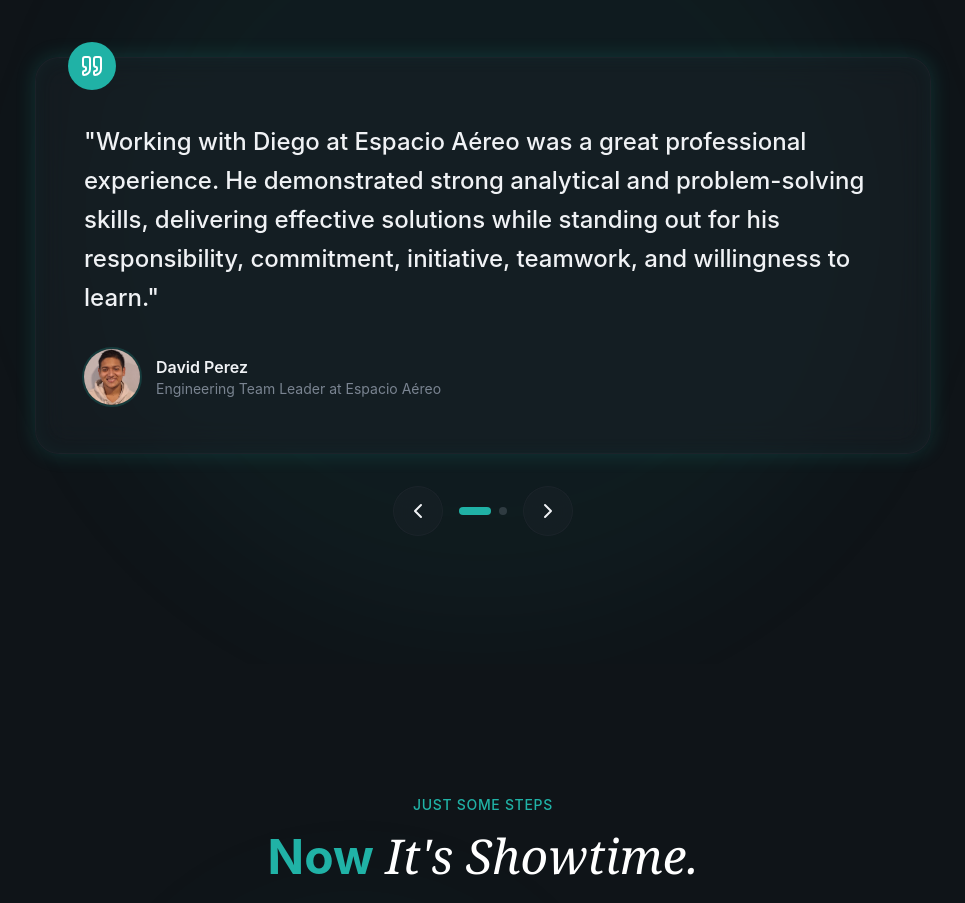
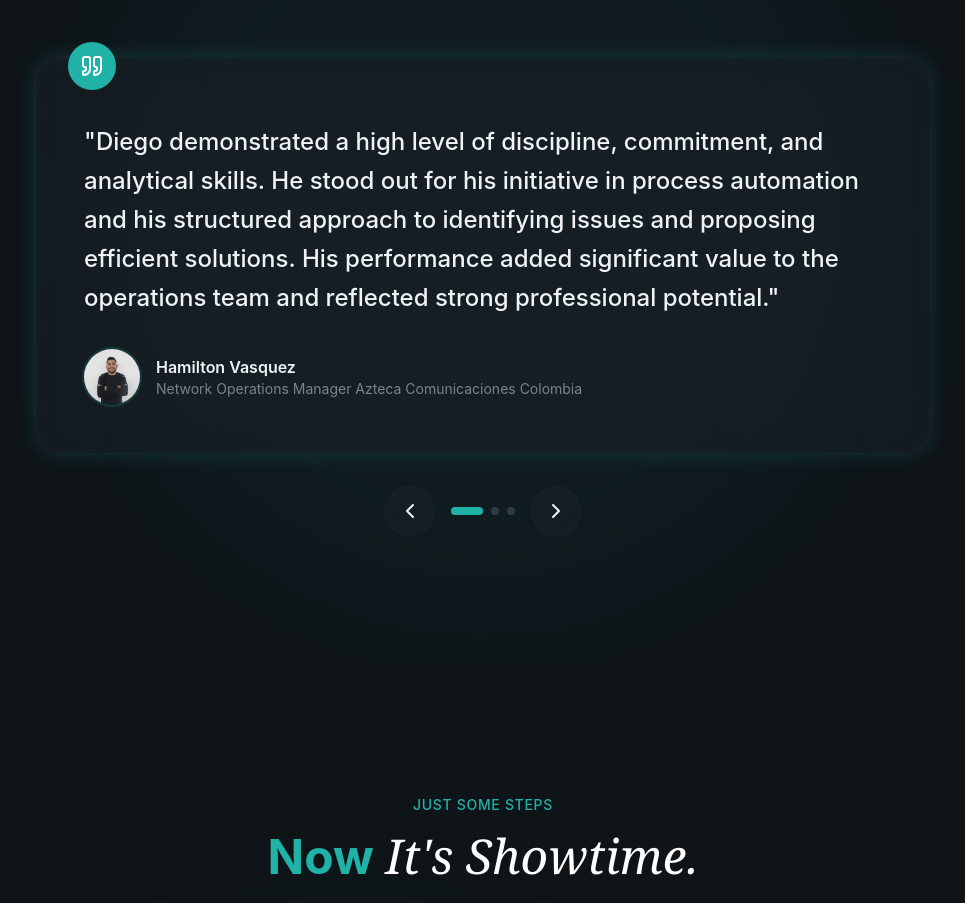
Before and after one commit to DiegoB2212/mi-porfolio, a React (Vite) app: page / in a window 1280 px wide. Shown: the part 5482-6385 px from the top of the page, without its empty margins (157-1122 px from the left). Built offline with nearby package versions, Linux system fonts and the light colour scheme.

Commit message:
Modificacion comentarios de testimonios

```diff
--- a/src/sections/Testimonials.jsx
+++ b/src/sections/Testimonials.jsx
@@ -2,14 +2,14 @@ import { ChevronLeft, ChevronRight, Quote } from "lucide-react";
 import { useState } from "react";
 
 const testimonials = [
-  // {
-  //   quote:
-  //     "",
+  {
+    quote:
+      "Diego demonstrated a high level of discipline, commitment, and analytical skills. He stood out for his initiative in process automation and his structured approach to identifying issues and proposing efficient solutions. His performance added significant value to the operations team and reflected strong professional potential.",
 
-  //   author: "Hamilton Vasquez",
-  //   role: "Network Operations Manager Azteca Comunicaciones Colombia",
-  //   avatar: "Hamilton_Vasquez.png"
-  // },
+    author: "Hamilton Vasquez",
+    role: "Network Operations Manager Azteca Comunicaciones Colombia",
+    avatar: "Hamilton_Vasquez.png"
+  },
   // {
   //   quote:
   //     "",
@@ -20,7 +20,7 @@ const testimonials = [
   // },
   {
     quote:
-      "Working with Diego at Espacio Aéreo was a great professional experience. He demonstrated strong analytical and problem-solving skills, delivering effective solutions while standing out for his responsibility, commitment, initiative, teamwork, and willingness to learn.",
+      "Working with Diego at Espacio Aéreo was an outstanding professional experience. Throughout our time working together, he consistently demonstrated strong analytical and problem-solving abilities, delivering effective and well-structured solutions. He also distinguished himself through his professionalism, commitment, initiative, collaborative mindset, and continuous willingness to learn and contribute to the team.",
 
     author: "David Perez",
     role: "Engineering Team Leader at Espacio Aéreo",
@@ -28,7 +28,7 @@ const testimonials = [
   },
   {
     quote:
-      "Diego stands out for his strong analytical and problem-solving skills, approaching technical challenges in a structured and efficient manner to develop effective solutions. In addition, he demonstrates a strong learning initiative, critical thinking, and a solid commitment to continuously strengthening his knowledge and professional skills.",
+      "Diego stands out for his strong analytical and problem-solving capabilities, consistently approaching technical challenges with a structured and efficient mindset to deliver effective solutions. Additionally, he demonstrates remarkable initiative for continuous learning, strong critical thinking skills, and a solid commitment to further developing his technical expertise and professional competencies.",
 
     author: "Daniel Rincón",
     role: "Co-director of SINAPSIS USTA",
```
